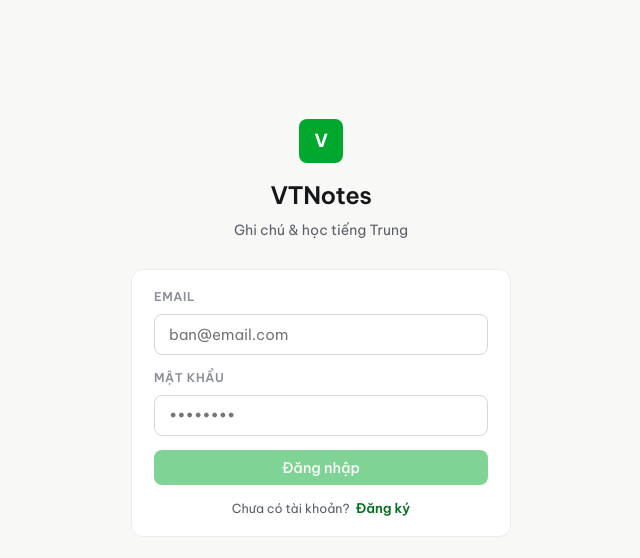
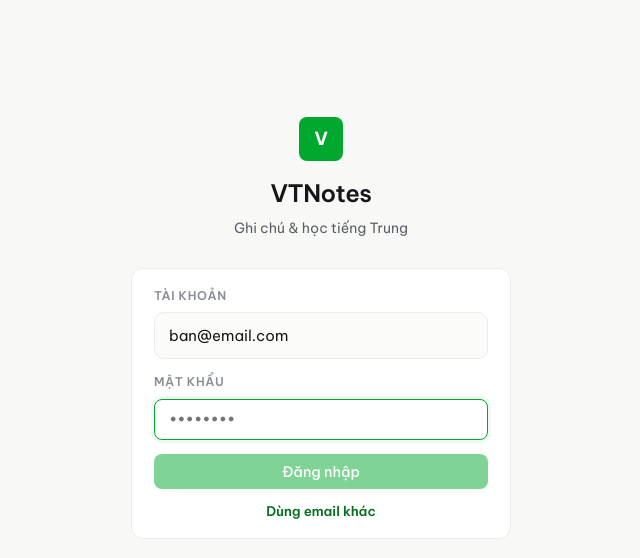
Before and after one commit to vuvantruong1102-lang/noteapp, a React (Vite) app: page /login in a window 1280 px wide. Shown: the top 558 px of the page, without its empty margins (319-959 px from the left). Built offline with nearby package versions, Linux system fonts and the light colour scheme; no server answers.

Commit message:
Add files via upload

```diff
--- a/src/pages/Login.jsx
+++ b/src/pages/Login.jsx
@@ -1,14 +1,21 @@
 import { useState } from "react";
 import { useAuth } from "../context/AuthContext.jsx";
 
+// Email mặc định để đăng nhập.
+// Ưu tiên biến môi trường VITE_DEFAULT_EMAIL (đặt trong Vercel để không
+// lộ email trong code). Nếu không đặt thì dùng chuỗi bên dưới —
+// >>> ĐỔI "ban@email.com" thành email bạn đang dùng <<<
+const DEFAULT_EMAIL = import.meta.env.VITE_DEFAULT_EMAIL || "ban@email.com";
+
 export default function Login() {
   const { signIn, signUp } = useAuth();
-  const [mode, setMode] = useState("in");
-  const [email, setEmail] = useState("");
+  const [email, setEmail] = useState(DEFAULT_EMAIL);
   const [pass, setPass] = useState("");
   const [err, setErr] = useState("");
   const [busy, setBusy] = useState(false);
   const [msg, setMsg] = useState("");
+  const [other, setOther] = useState(false); // dùng email khác?
+  const [mode, setMode] = useState("in");
 
   async function submit() {
     setErr(""); setMsg(""); setBusy(true);
@@ -16,7 +23,7 @@ export default function Login() {
     const { error } = await fn(email.trim(), pass);
     setBusy(false);
     if (error) return setErr(error.message);
-    if (mode === "up") setMsg("Đã tạo tài khoản. Nếu yêu cầu xác nhận email, kiểm tra hộp thư rồi đăng nhập.");
+    if (mode === "up") setMsg("Đã tạo tài khoản. Nếu cần xác nhận email, kiểm tra hộp thư rồi đăng nhập.");
   }
 
   return (
@@ -27,29 +34,49 @@ export default function Login() {
           <h1 className="page-title" style={{ marginTop: 14, fontSize: 24 }}>VTNotes</h1>
           <p className="page-sub" style={{ marginTop: 6 }}>Ghi chú & học tiếng Trung</p>
         </div>
+
         <div className="card card-pad stack">
+          {!other ? (
+            <div>
+              <p className="field-label">Tài khoản</p>
+              <div style={{ padding: "11px 14px", borderRadius: 10, background: "var(--surface-2)",
+                border: "1px solid var(--border)", fontSize: 15, wordBreak: "break-all" }}>
+                {email}
+              </div>
+            </div>
+          ) : (
             <div>
               <p className="field-label">Email</p>
               <input className="input" type="email" value={email} autoCapitalize="none"
                 onChange={(e) => setEmail(e.target.value)} placeholder="ban@email.com" />
             </div>
+          )}
+
           <div>
             <p className="field-label">Mật khẩu</p>
-            <input className="input" type="password" value={pass}
+            <input className="input" type="password" value={pass} autoFocus
               onChange={(e) => setPass(e.target.value)}
               onKeyDown={(e) => e.key === "Enter" && submit()} placeholder="••••••••" />
           </div>
+
           {err && <div className="tiny" style={{ color: "#c2185b" }}>{err}</div>}
           {msg && <div className="tiny" style={{ color: "var(--accent-700)" }}>{msg}</div>}
+
           <button className="btn block" onClick={submit} disabled={busy || !email || !pass}>
             {busy ? "Đang xử lý…" : mode === "in" ? "Đăng nhập" : "Tạo tài khoản"}
           </button>
+
           <div className="tiny muted center">
-            {mode === "in" ? "Chưa có tài khoản?" : "Đã có tài khoản?"}
+            <button onClick={() => { if (other) setEmail(DEFAULT_EMAIL); setOther(!other); setErr(""); setMode("in"); }}
+              style={{ color: "var(--accent-700)", fontWeight: 600 }}>
+              {other ? "← Dùng email mặc định" : "Dùng email khác"}
+            </button>
+            {other && (
               <button onClick={() => { setMode(mode === "in" ? "up" : "in"); setErr(""); }}
-              style={{ color: "var(--accent-700)", fontWeight: 600, marginLeft: 6 }}>
+                style={{ color: "var(--accent-700)", fontWeight: 600, marginLeft: 14 }}>
                 {mode === "in" ? "Đăng ký" : "Đăng nhập"}
               </button>
+            )}
           </div>
         </div>
       </div>
```
Lines whose indentation alone changed are shown as unchanged.
